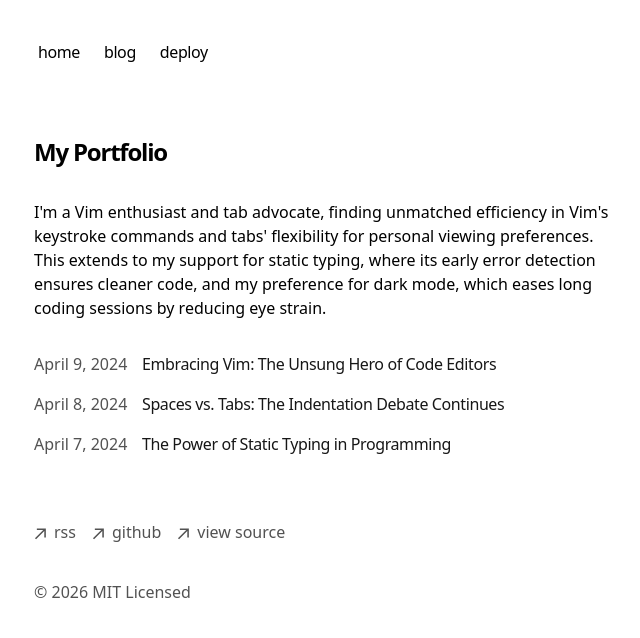
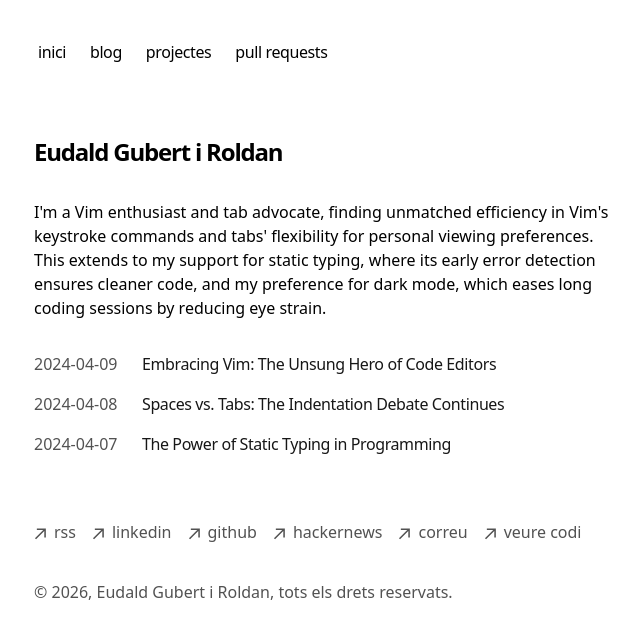
Before and after one commit to eudaldgr/eudald.gr, a Next.js app: page / in a window 1280 px wide. Shown: the top 638 px of the page, without its empty margins (318-958 px from the left). Built offline with nearby package versions, Linux system fonts and the light colour scheme.

Commit message:
feat: localize content and update navigation links

```diff
--- a/app/blog/page.tsx
+++ b/app/blog/page.tsx
@@ -2,13 +2,15 @@ import { BlogPosts } from 'app/components/posts'
 
 export const metadata = {
   title: 'Blog',
-  description: 'Read my blog.',
+  description: 'Aquí escric coses.',
 }
 
 export default function Page() {
   return (
     <section>
-      <h1 className="font-semibold text-2xl mb-8 tracking-tighter">My Blog</h1>
+      <h1 className="font-semibold text-2xl mb-8 tracking-tighter">
+        El meu blog
+      </h1>
       <BlogPosts />
     </section>
   )
--- a/app/blog/utils.ts
+++ b/app/blog/utils.ts
@@ -67,20 +67,22 @@ export function formatDate(date: string, includeRelative = false) {
   let formattedDate = ''
 
   if (yearsAgo > 0) {
-    formattedDate = `${yearsAgo}y ago`
+    formattedDate = `${yearsAgo} anys enrere`
   } else if (monthsAgo > 0) {
-    formattedDate = `${monthsAgo}mo ago`
+    formattedDate = `${monthsAgo} mesos enrere`
   } else if (daysAgo > 0) {
-    formattedDate = `${daysAgo}d ago`
+    formattedDate = `${daysAgo} dies enrere`
   } else {
-    formattedDate = 'Today'
+    formattedDate = 'Avui'
   }
 
-  let fullDate = targetDate.toLocaleString('en-us', {
-    month: 'long',
-    day: 'numeric',
-    year: 'numeric',
-  })
+  // YYYY-MM-DD
+  let fullDate = `${targetDate.getFullYear()}-${String(targetDate.getMonth() + 1).padStart(2, '0')}-${String(targetDate.getDate()).padStart(2, '0')}`
+  // let fullDate = targetDate.toLocaleString('en-us', {
+  //   month: 'long',
+  //   day: 'numeric',
+  //   year: 'numeric',
+  // })
 
   if (!includeRelative) {
     return fullDate
--- a/app/components/footer.tsx
+++ b/app/components/footer.tsx
@@ -35,7 +35,18 @@ export default function Footer() {
             className="flex items-center transition-all hover:text-neutral-800 dark:hover:text-neutral-100"
             rel="noopener noreferrer"
             target="_blank"
-            href="https://github.com/vercel/next.js"
+            href="https://www.linkedin.com/in/eudaldgr"
+          >
+            <ArrowIcon />
+            <p className="ml-2 h-7">linkedin</p>
+          </a>
+        </li>
+        <li>
+          <a
+            className="flex items-center transition-all hover:text-neutral-800 dark:hover:text-neutral-100"
+            rel="noopener noreferrer"
+            target="_blank"
+            href="https://github.com/eudaldgr"
           >
             <ArrowIcon />
             <p className="ml-2 h-7">github</p>
@@ -46,15 +57,35 @@ export default function Footer() {
             className="flex items-center transition-all hover:text-neutral-800 dark:hover:text-neutral-100"
             rel="noopener noreferrer"
             target="_blank"
-            href="https://vercel.com/templates/next.js/portfolio-starter-kit"
+            href="https://news.ycombinator.com/user?id=eudaldgr"
           >
             <ArrowIcon />
-            <p className="ml-2 h-7">view source</p>
+            <p className="ml-2 h-7">hackernews</p>
+          </a>
+        </li>
+        <li>
+          <a
+            className="flex items-center transition-all hover:text-neutral-800 dark:hover:text-neutral-100"
+            href="mailto:root@eudald.gr"
+          >
+            <ArrowIcon />
+            <p className="ml-2 h-7">correu</p>
+          </a>
+        </li>
+        <li>
+          <a
+            className="flex items-center transition-all hover:text-neutral-800 dark:hover:text-neutral-100"
+            rel="noopener noreferrer"
+            target="_blank"
+            href="https://github.com/eudaldgr/eudald.gr"
+          >
+            <ArrowIcon />
+            <p className="ml-2 h-7">veure codi</p>
           </a>
         </li>
       </ul>
       <p className="mt-8 text-neutral-600 dark:text-neutral-300">
-        © {new Date().getFullYear()} MIT Licensed
+        © {new Date().getFullYear()}, Eudald Gubert i Roldan, tots els drets reservats.
       </p>
     </footer>
   )
--- a/app/components/nav.tsx
+++ b/app/components/nav.tsx
@@ -2,13 +2,16 @@ import Link from 'next/link'
 
 const navItems = {
   '/': {
-    name: 'home',
+    name: 'inici',
   },
   '/blog': {
     name: 'blog',
   },
-  'https://vercel.com/templates/next.js/portfolio-starter-kit': {
-    name: 'deploy',
+  '/projectes': {
+    name: 'projectes',
+  },
+  '/pull-requests': {
+    name: 'pull requests',
   },
 }
 
--- a/app/layout.tsx
+++ b/app/layout.tsx
@@ -1,24 +1,24 @@
-import './global.css'
+import '@/global.css'
 import type { Metadata } from 'next'
 import { GeistSans } from 'geist/font/sans'
 import { GeistMono } from 'geist/font/mono'
-import { Navbar } from './components/nav'
-import Footer from './components/footer'
-import { baseUrl } from './sitemap'
+import { Navbar } from '@/components/nav'
+import Footer from '@/components/footer'
+import { baseUrl } from '@/sitemap'
 
 export const metadata: Metadata = {
   metadataBase: new URL(baseUrl),
   title: {
-    default: 'Next.js Portfolio Starter',
-    template: '%s | Next.js Portfolio Starter',
+    default: 'El web de l\'Eudald',
+    template: '%s | El web de l\'Eudald',
   },
-  description: 'This is my portfolio.',
+  description: 'Aquest és el meu web.',
   openGraph: {
-    title: 'My Portfolio',
-    description: 'This is my portfolio.',
+    title: 'El web de l\'Eudald',
+    description: 'Aquest és el meu web.',
     url: baseUrl,
-    siteName: 'My Portfolio',
-    locale: 'en_US',
+    siteName: 'El web de l\'Eudald',
+    locale: 'ca-ES',
     type: 'website',
   },
   robots: {
@@ -43,7 +43,7 @@ export default function RootLayout({
 }) {
   return (
     <html
-      lang="en"
+      lang="ca"
       className={cx(
         'text-black bg-white dark:text-white dark:bg-black',
         GeistSans.variable,
--- a/app/page.tsx
+++ b/app/page.tsx
@@ -4,7 +4,7 @@ export default function Page() {
   return (
     <section>
       <h1 className="mb-8 text-2xl font-semibold tracking-tighter">
-        My Portfolio
+        Eudald Gubert i Roldan
       </h1>
       <p className="mb-4">
         {`I'm a Vim enthusiast and tab advocate, finding unmatched efficiency in
```
Also changed, not shown: tsconfig.json (+6 -1 lines), 2 other files (tests, documents, lock files or other folders).
